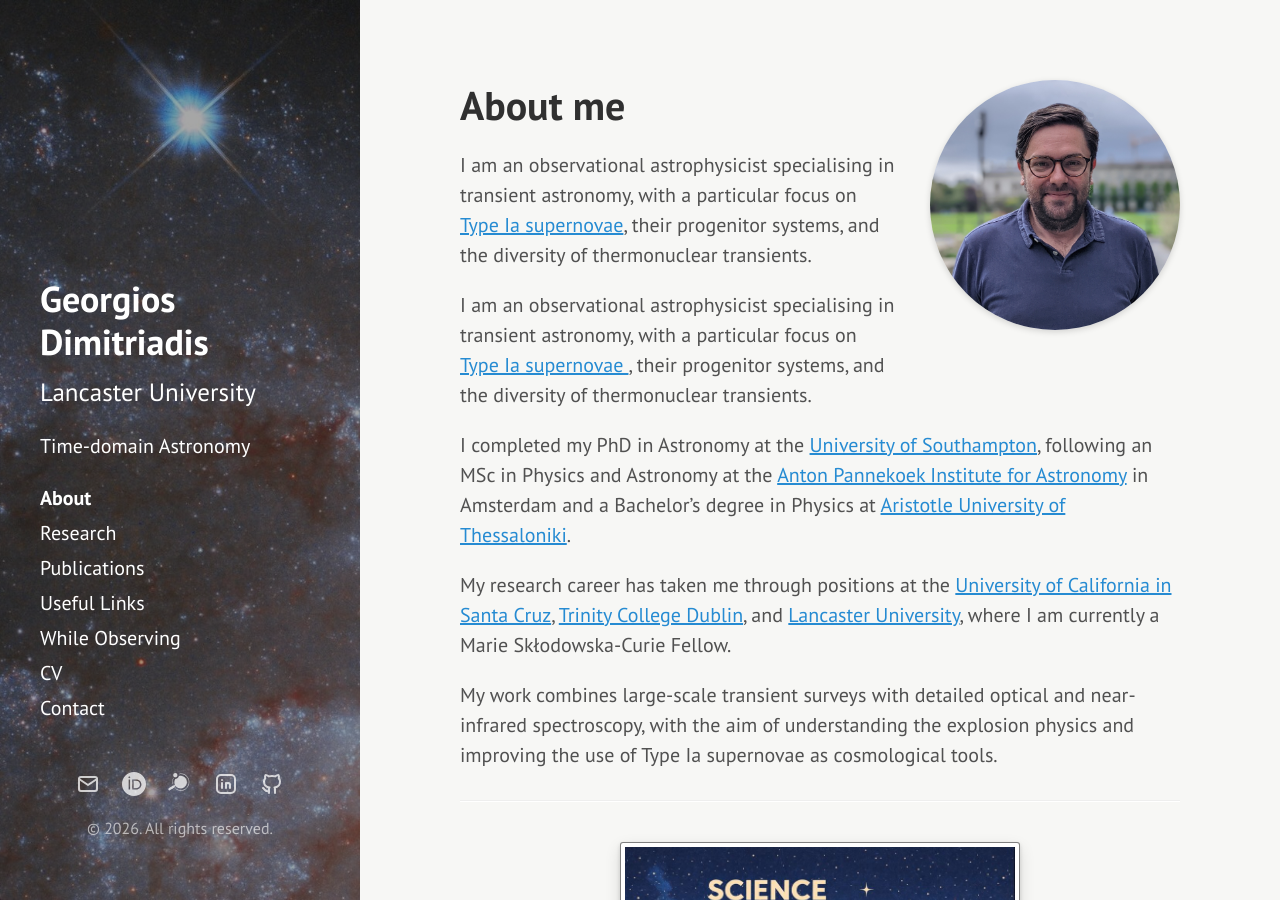
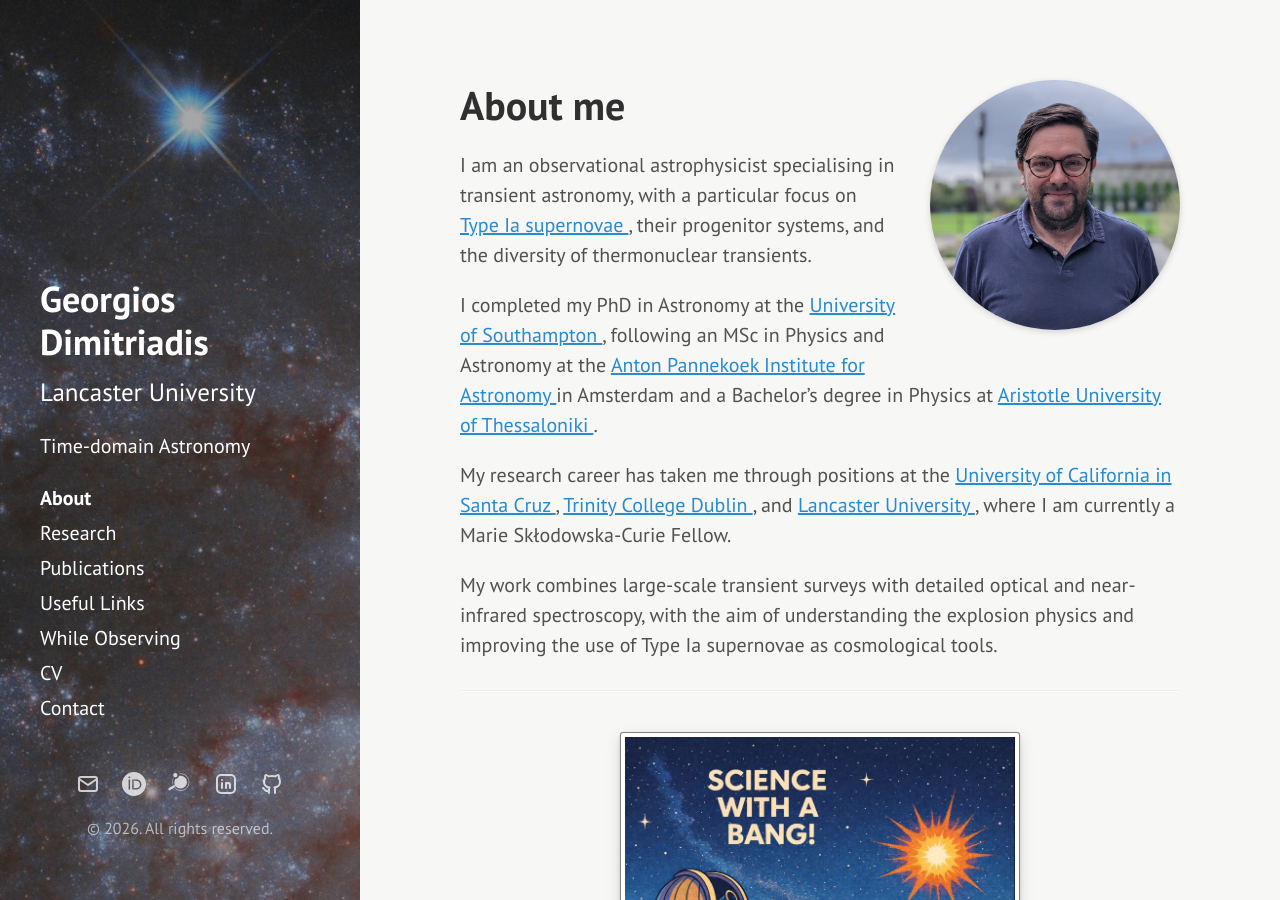
Before and after one commit to geodimitriadis/geodimitriadis.github.io, a Jekyll site: the page built from index.md, in a window 1280 px wide and 900 px high. Built offline with Jekyll 4.4.1, drawn with Linux system fonts in a browser that asks for light colours.

Commit message:
Enhance markdown links and streamline introduction
Updated links to include target and rel attributes for better accessibility and security. Removed redundant text to streamline the introduction.

```diff
--- a/index.md
+++ b/index.md
@@ -8,15 +8,11 @@ title: About me
   alt="Georgios Dimitriadis"
   class="profile-photo profile-photo-right">
 
-I am an observational astrophysicist specialising in transient astronomy, with a particular focus on [Type Ia supernovae](https://www.youtube.com/watch?v=jlqnKu82UxU), their progenitor systems, and the diversity of thermonuclear transients.
+I am an observational astrophysicist specialising in transient astronomy, with a particular focus on <a href="https://www.youtube.com/watch?v=jlqnKu82UxU" target="_blank" rel="noopener noreferrer"> Type Ia supernovae </a>, their progenitor systems, and the diversity of thermonuclear transients.
 
-I am an observational astrophysicist specialising in transient astronomy, with a particular focus on <a href="https://www.youtube.com/watch?v=jlqnKu82UxU" target="_blank" rel="noopener noreferrer">
-Type Ia supernovae
-</a>, their progenitor systems, and the diversity of thermonuclear transients.
+I completed my PhD in Astronomy at the <a href="https://www.southampton.ac.uk/research/institutes-centres/astronomy-group" target="_blank" rel="noopener noreferrer"> University of Southampton </a>, following an MSc in Physics and Astronomy at the <a href="https://api.uva.nl/" target="_blank" rel="noopener noreferrer"> Anton Pannekoek Institute for Astronomy </a> in Amsterdam and a Bachelor’s degree in Physics at <a href="https://www.physics.auth.gr/en/home/" target="_blank" rel="noopener noreferrer"> Aristotle University of Thessaloniki </a>.
 
-I completed my PhD in Astronomy at the [University of Southampton](https://www.southampton.ac.uk/research/institutes-centres/astronomy-group), following an MSc in Physics and Astronomy at the [Anton Pannekoek Institute for Astronomy](https://api.uva.nl/) in Amsterdam and a Bachelor’s degree in Physics at [Aristotle University of Thessaloniki](https://www.physics.auth.gr/en/home/).
-
-My research career has taken me through positions at the [University of California in Santa Cruz](https://transients.ucsc.edu/), [Trinity College Dublin](https://www.tcd.ie/physics/research/groups/explosive-transients/), and [Lancaster University](https://www.lancaster.ac.uk/physics/research/astrophysics/observational-astrophysics/), where I am currently a Marie Skłodowska-Curie Fellow.
+My research career has taken me through positions at the <a href="https://transients.ucsc.edu/" target="_blank" rel="noopener noreferrer"> University of California in Santa Cruz </a>, <a href="https://www.tcd.ie/physics/research/groups/explosive-transients/" target="_blank" rel="noopener noreferrer"> Trinity College Dublin </a>, and <a href="https://www.lancaster.ac.uk/physics/research/astrophysics/observational-astrophysics/" target="_blank" rel="noopener noreferrer"> Lancaster University </a>, where I am currently a Marie Skłodowska-Curie Fellow.
 
 My work combines large-scale transient surveys with detailed optical and near-infrared spectroscopy, with the aim of understanding the explosion physics and improving the use of Type Ia supernovae as cosmological tools.
 
```
